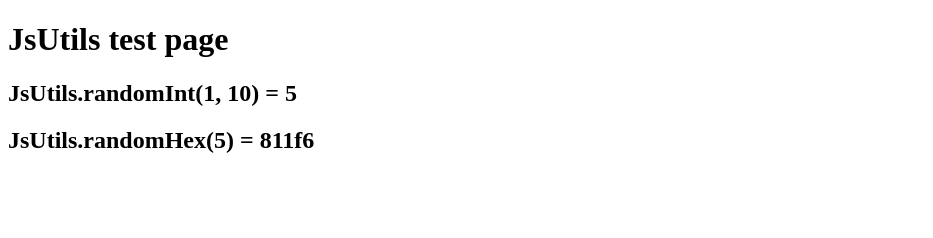
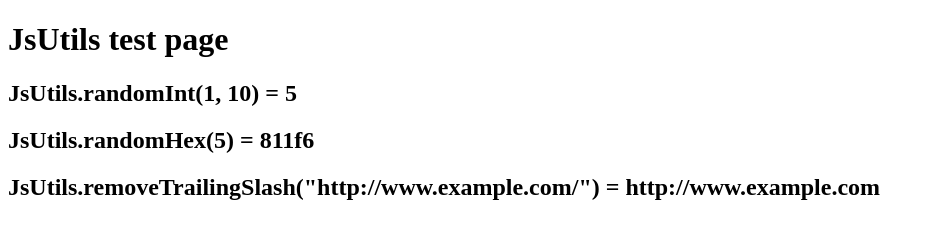
Before and after one commit to tonysamperi/js-utils, a plain HTML site: page test/index.html in a window 1280 px wide. Shown: the whole page, without its empty margins (0-933 px from the left). Drawn offline with Linux system fonts and the light colour scheme.

Commit message:
v0.1.1
* Added function removeTrailingSlash
* Fixed ES6 sintax to ES5

```diff
--- a/js-utils.js
+++ b/js-utils.js
@@ -14,7 +14,7 @@ JsUtils = (function () {
             }
             return r;
         },
-        randomInt(min, max, excludeMin, excludeMax) {
+        randomInt: function(min, max, excludeMin, excludeMax) {
             if (!min || isNaN(min)) {
                 min = 0;
             }
@@ -31,7 +31,10 @@ JsUtils = (function () {
                 result = Math.floor(Math.random() * (max - min + 1)) + min;
             }
             return excludeMin ? result : ++result;
-        }
+        },
+		removeTrailingSlash: function(target) {
+			return target.replace(/\/$/, "");
+		}
     }
 
 }());
--- a/test/index.html
+++ b/test/index.html
@@ -20,12 +20,15 @@
 	<script type="text/javascript" src="../js-utils.js"></script>
 	<h2>JsUtils.randomInt(1, 10) = <span id="test1"></span></h2>
 	<h2>JsUtils.randomHex(5) = <span id="test2"></span></h2>
+	<h2>JsUtils.removeTrailingSlash("http://www.example.com/") = <span id="test3"></span></h2>
 
 	<script type="text/javascript">
 		var $test1 = document.getElementById("test1");
 		var $test2 = document.getElementById("test2");
+		var $test3 = document.getElementById("test3");
 		$test1.innerHTML = JsUtils.randomInt(1, 10);
 		$test2.innerHTML = JsUtils.randomHex(5);
+		$test3.innerHTML = JsUtils.removeTrailingSlash("http://www.example.com/");
 	</script>
   </main>
 
```
